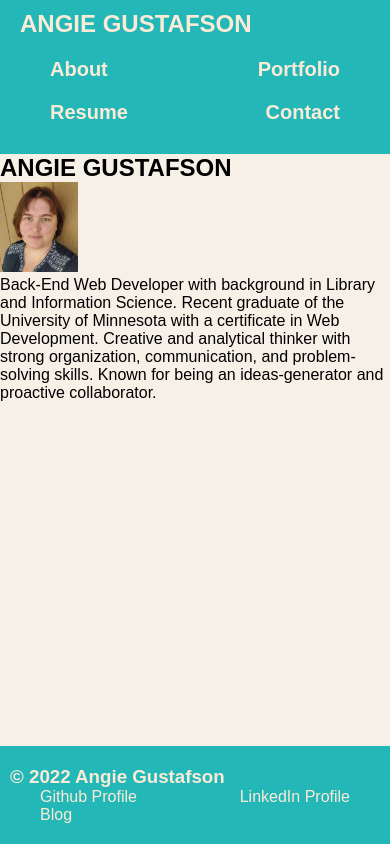
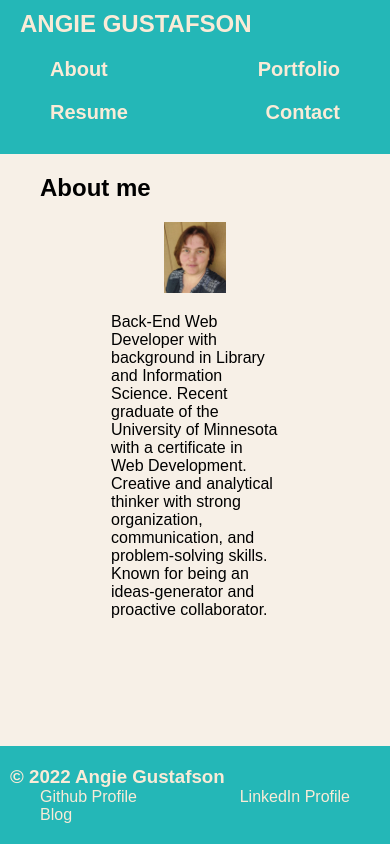
Before and after one commit to angiebunk1/AG-Portfolio, a React (Create React App) app: page / in a window 390 px wide. Built offline with nearby package versions, Linux system fonts and the light colour scheme.

Commit message:
added styles for about

```diff
--- a/src/App.css
+++ b/src/App.css
@@ -60,6 +60,10 @@ a {
     padding: 10px 20px;
 }
 
+.nav li:hover {
+  cursor: pointer;
+}
+
 footer {
   background: var(--secondary-color);
   width: 100%;
@@ -68,7 +72,7 @@ footer {
   justify-content: space-between;
   flex-wrap: wrap;
   align-items: center;
-  position: absolute;
+  position: fixed;
   bottom: 0;
 }
 
@@ -76,6 +80,27 @@ footer h3 {
   color: antiquewhite;
   margin: 0;
 }
+
+.about {
+  padding: 20px 40px;
+}
+
+.About-Me {
+  display: flex;
+  align-items: center;
+  padding: 20px 0px;
+  width: 100%;
+  flex-direction: row;
+}
+
+.bio {
+  display: flex;
+  align-items: center;
+  padding: 20px 40px;
+  width: 65%;
+
+}
+
 
 .profile-links ul {
   color: antiquewhite;
@@ -128,3 +153,42 @@ footer h3 {
   width: 300px;
   height: 100px;
 }
+
+/* media queries */
+@media only screen and (max-width: 820px) {
+  section {
+      padding: 20px 20px;
+  }
+
+  .About-Me {
+      display: flex;
+      flex-wrap: wrap;
+      align-items: center;
+      justify-content: space-between;
+      padding-bottom: 10px;
+      width: 100%;
+      flex-direction: column;
+  }
+
+  .bio {
+      width: 80%;
+  }
+
+}
+
+@media only screen and (max-width: 500px) {
+  section {
+      padding: 20px 20px;
+  }
+
+
+  .bio-img {
+      display: flex;
+      justify-content: center;
+  }
+
+  .bio-img img {
+      width: 80%;
+  }
+
+}
--- a/src/components/About/index.js
+++ b/src/components/About/index.js
@@ -4,13 +4,15 @@ import AG from '../../assets/images/AG.jpg';
 
 function About() {
   return (
-    <section>
-      <h1 id="about">ANGIE GUSTAFSON</h1>
+    <section className='about'>
+      <h1>About me</h1>
+      <div className='About-Me'>
       { <img src={AG} style={{ width: "20%" }} alt="Angie Gustafson standing by a wall and smiling" /> }
-      <div>
+      <div className='bio'>
         <p>
         Back-End Web Developer with background in Library and Information Science.  Recent graduate of the University of Minnesota with a certificate in Web Development.  Creative and analytical thinker with strong organization, communication, and problem-solving skills. Known for being an ideas-generator and proactive collaborator.
         </p>
+      </div>
       </div>
     </section>
   );
--- a/src/components/Contact/index.js
+++ b/src/components/Contact/index.js
@@ -38,9 +38,9 @@ function Contact() {
 
   return (
     <section>
-      <h1 data-testid="h1tag">Contact me</h1>
+      <h1>Contact me</h1>
       <p>
-        I'd love to hear from you! You can email me at <span><a href="">angela.gustafson@gmail.com</a></span> or use the form below.
+        I'd love to hear from you! You can email me at <span><a href="mailto:angela.gustafson@gmail.com">angela.gustafson@gmail.com</a></span> or use the form below.
       </p>
       <form id="contact-form" onSubmit={handleSubmit}>
         <div>
```
